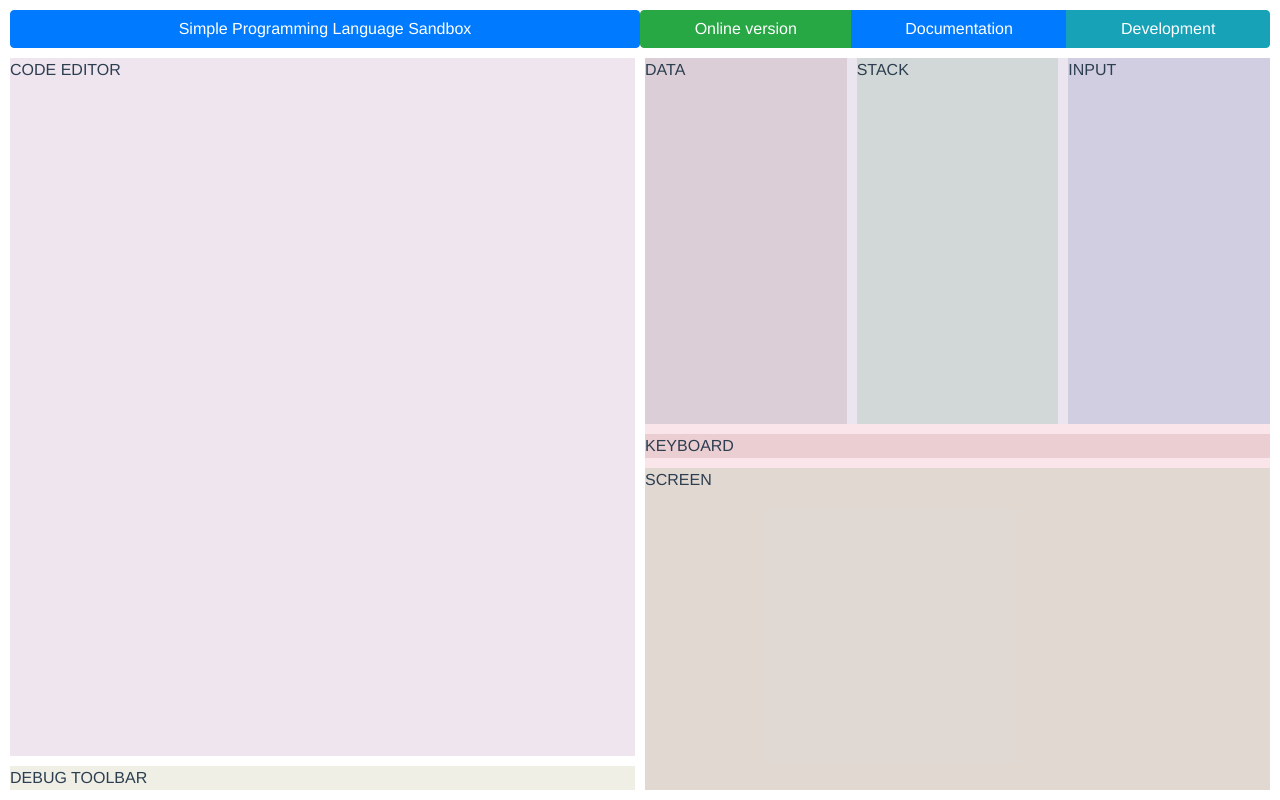
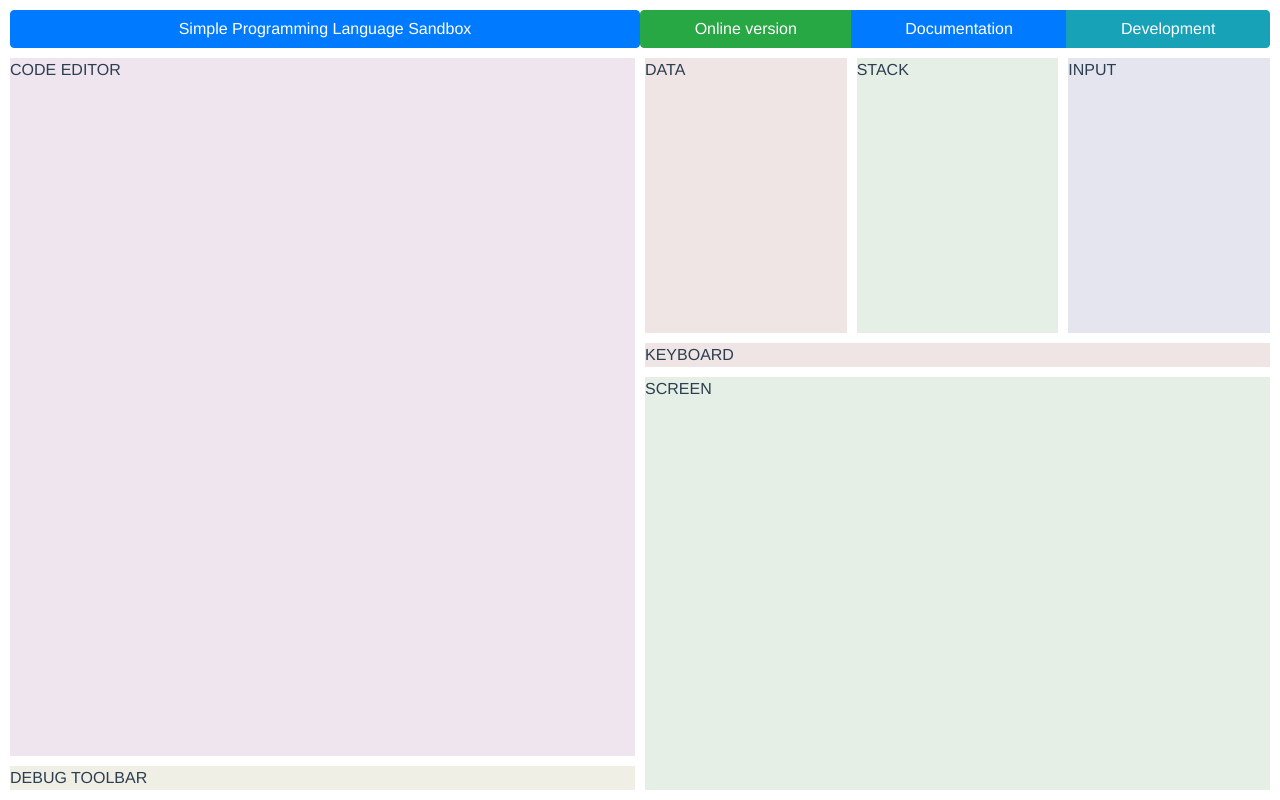
Before and after one commit to jcbuisson/simple-programming-language, a Vue app: page /#/ in a window 1280 px wide. Built offline with nearby package versions, Linux system fonts and the light colour scheme.

Commit message:
Added margins

```diff
--- a/src/components/Home.vue
+++ b/src/components/Home.vue
@@ -108,7 +108,7 @@
 .header-panel {
    display: flex;
    flex-direction: row;
-   justify-content: space-around;
+   justify-content: flex-end;
 
    align-items: center;
    align-content: center;
@@ -178,8 +178,7 @@
 }
 
 .memory-panel {
-   flex: 1;
-   background: rgba(50, 0, 100, .1);
+   flex: 3;
 
    display: flex;
    flex-direction: row;
@@ -209,8 +208,7 @@
 }
 
 .input-output-panel {
-   flex: 1;
-   background: rgba(200, 0, 50, .1);
+   flex: 5;
 
    display: flex;
    flex-direction: column;
```
